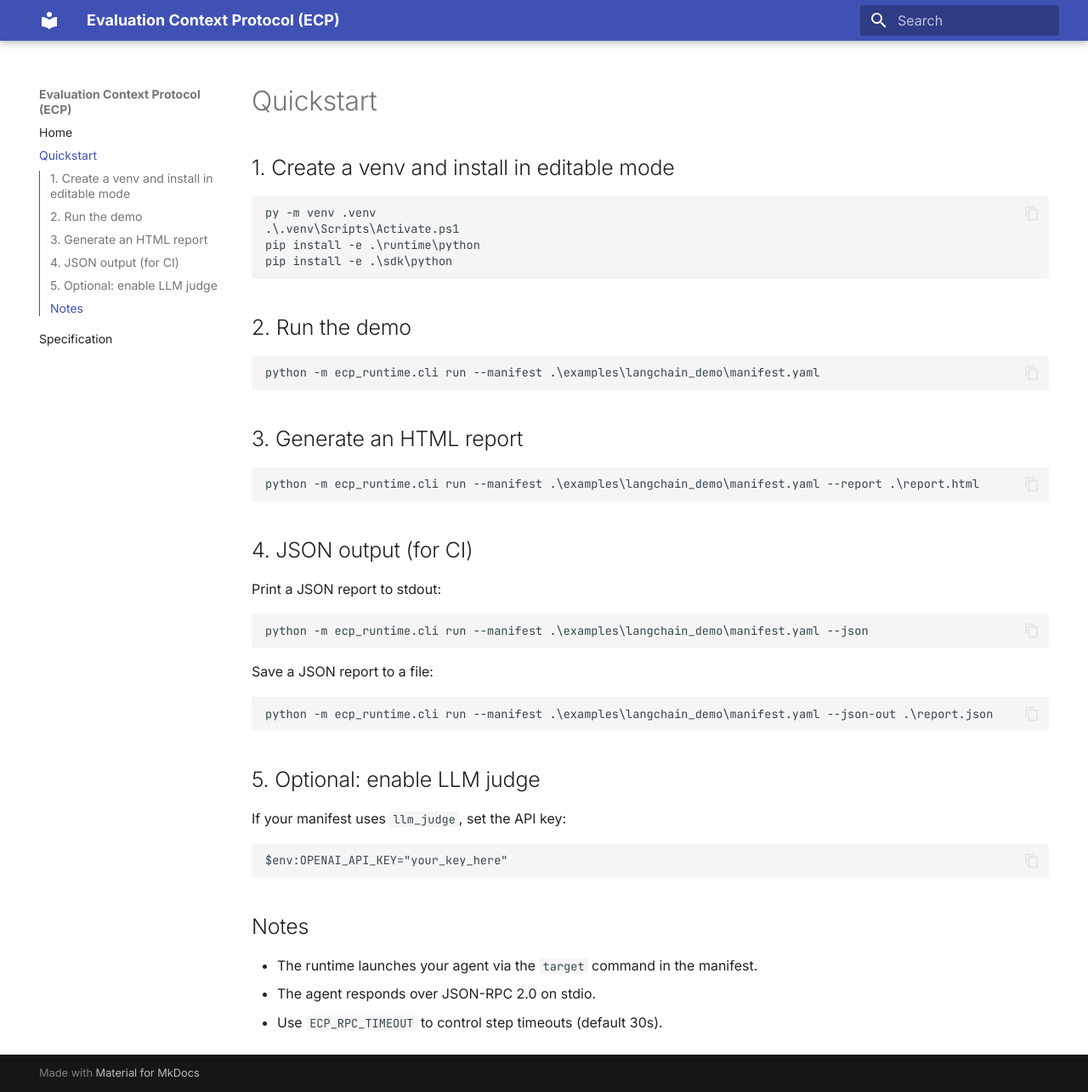
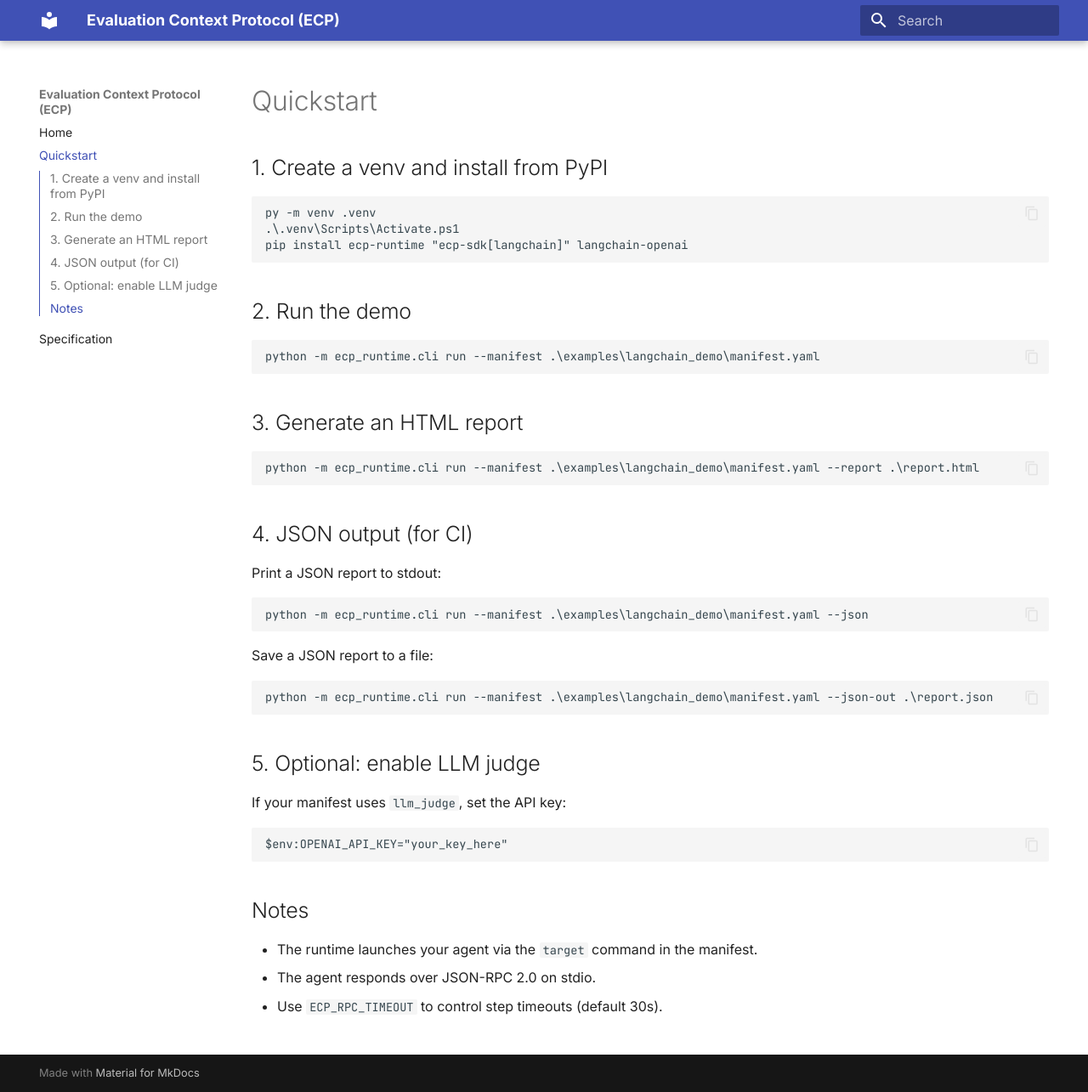
Before and after one commit to evaluation-context-protocol/ecp, an MkDocs documentation site: the page built from docs/quickstart.md, in a window 1280 px wide and 1285 px high. Shown: the whole window at 85% size. Built offline with MkDocs 1.6.1 and Material for MkDocs 9.7.7, drawn with Linux system fonts in a browser that asks for light colours.

````diff
--- a/docs/quickstart.md
+++ b/docs/quickstart.md
@@ -1,12 +1,11 @@
 # Quickstart
 
-## 1. Create a venv and install in editable mode
+## 1. Create a venv and install from PyPI
 
 ```bash
 py -m venv .venv
 .\.venv\Scripts\Activate.ps1
-pip install -e .\runtime\python
-pip install -e .\sdk\python
+pip install ecp-runtime "ecp-sdk[langchain]" langchain-openai
 ```
 
 ## 2. Run the demo
````
Also changed, not shown: README.md (+5 -5 lines), 1 other file.
